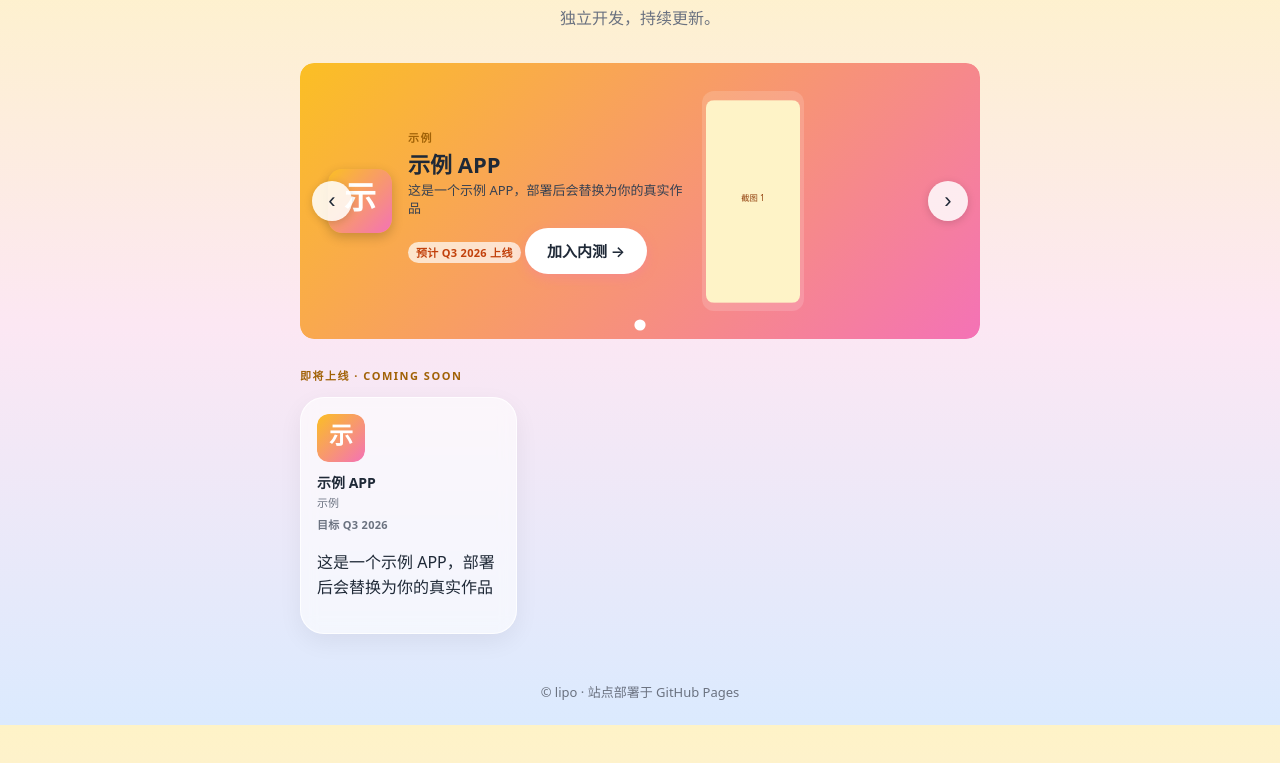
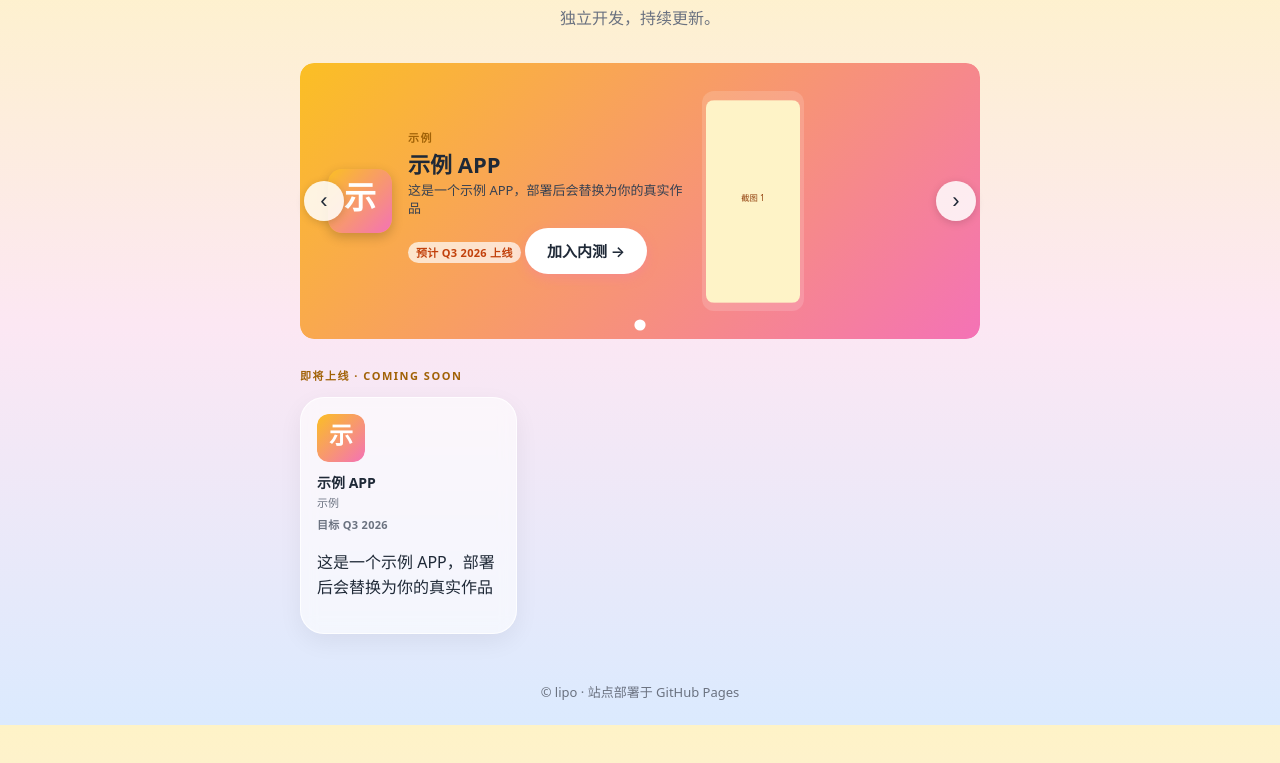
Before and after one commit to lipopo/OppLipo, a website: page index.html in a window 1280 px wide. Shown: the part 75-838 px from the top of the page. Drawn offline with Linux system fonts and the light colour scheme.

Commit message:
Fix carousel arrows overlapping left/right content

```diff
--- a/assets/styles.css
+++ b/assets/styles.css
@@ -412,7 +412,6 @@ a { color: inherit; text-decoration: none; }
 /* Featured carousel (homepage hero) */
 .carousel-hero {
   position: relative;
-  overflow: hidden;
   border-radius: 14px;
   outline: none;
   margin-bottom: 28px;
@@ -420,6 +419,8 @@ a { color: inherit; text-decoration: none; }
 .carousel-hero:focus-visible { box-shadow: 0 0 0 2px var(--accent); }
 .carousel-hero__track {
   display: flex;
+  overflow: hidden;
+  border-radius: 14px;
   transition: transform 200ms ease, opacity 200ms ease;
 }
 .carousel-hero__slide {
@@ -527,8 +528,8 @@ a { color: inherit; text-decoration: none; }
   transition: background 0.15s ease;
 }
 .carousel-hero__arrow:hover { background: #fff; }
-.carousel-hero__arrow--prev { left: 12px; }
-.carousel-hero__arrow--next { right: 12px; }
+.carousel-hero__arrow--prev { left: 4px; }
+.carousel-hero__arrow--next { right: 4px; }
 .carousel-hero__dots {
   position: absolute;
   bottom: 10px;
```
